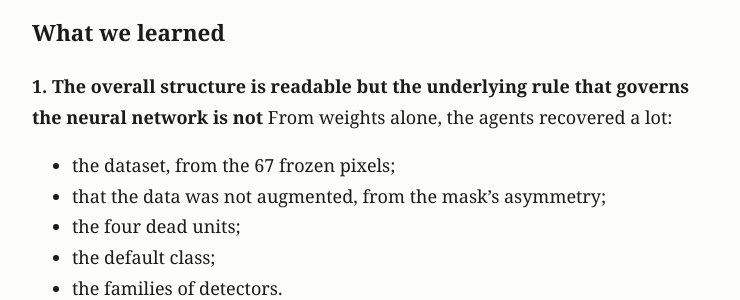
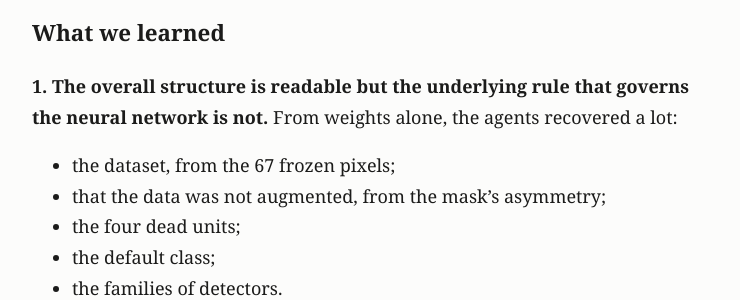
Before and after one commit to Vandit-iisc/Vandit-iisc.github.io, a Jekyll site: the page built from _posts/2026-11-11-recovering-task-from-weights.md, in a window 1280 px wide and 900 px high, scrolled down 16957 px. Shown: the part 186-486 px from the top of the window, without its empty margins (268-1008 px from the left). Built offline with Jekyll 4.4.1, drawn with Linux system fonts in a browser that asks for light colours; some of the changed text lies outside the part shown.

Commit message:
final change

```diff
--- a/_posts/2026-11-11-recovering-task-from-weights.md
+++ b/_posts/2026-11-11-recovering-task-from-weights.md
@@ -305,7 +305,7 @@ The 3-vs-8 claim holds up: units 69 and 17 contribute more than 2 to the logit o
 
 ## What we learned
 
-**1. The overall structure is readable but the underlying rule that governs the neural network is not** From weights alone, the agents recovered a lot:
+**1. The overall structure is readable but the underlying rule that governs the neural network is not.** From weights alone, the agents recovered a lot:
 
 - the dataset, from the 67 frozen pixels;
 - that the data was not augmented, from the mask's asymmetry;
```
Also changed, not shown: other parts of _posts/2026-11-11-recovering-task-from-weights.md (+1 -1 lines).
